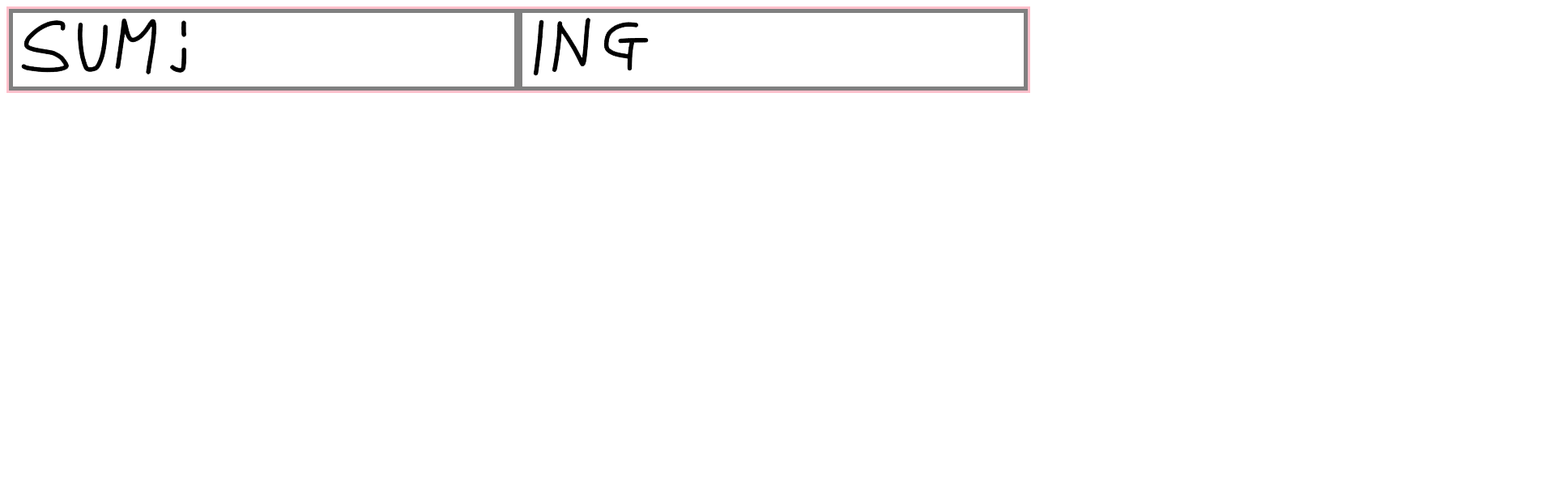
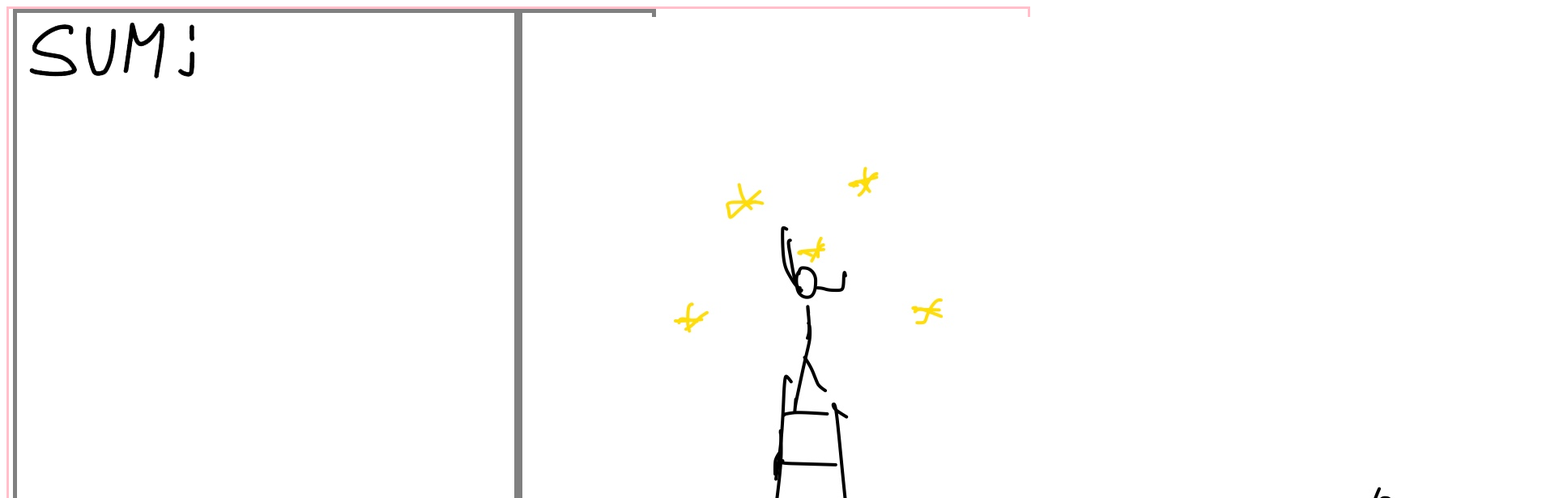
Before and after one commit to Maely-Lee/sumrecording, a plain HTML site: page main.html in a window 1280 px wide. Shown: the top 616 px of the page at 81% size, 1920 px wide, since content can reach past the window. Drawn offline with Linux system fonts and the light colour scheme.

Commit message:
slide show space test

```diff
--- a/main.html
+++ b/main.html
@@ -10,8 +10,10 @@
     display:grid;
     grid-template-columns:1fr 1fr;
   }
-  div{
+  #grid div{
     border:5px solid gray;
+    padding : 5px;
+    display:inline-block;
   }
 
 </style>
@@ -19,8 +21,9 @@
 
 <body>
 <div id="grid">
-  <div><img src="sum.png"></div>
-  <div><img src="ing.png"></div>
+  <div style="margin-left:5px"><img src="sum.png"></div>
+  <div style="width:150px"><img src="1.jpg"></div>
+  <div style="margin-right:5px"><img src="ing.png"></div>
 </div>
 
 
```
